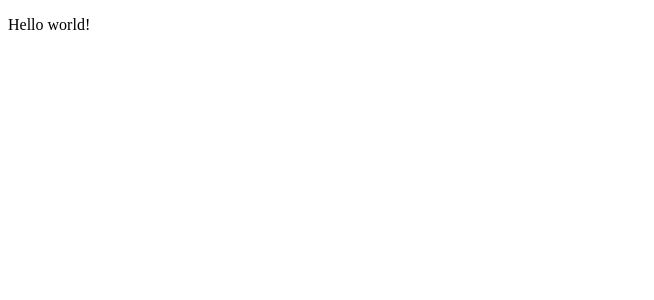
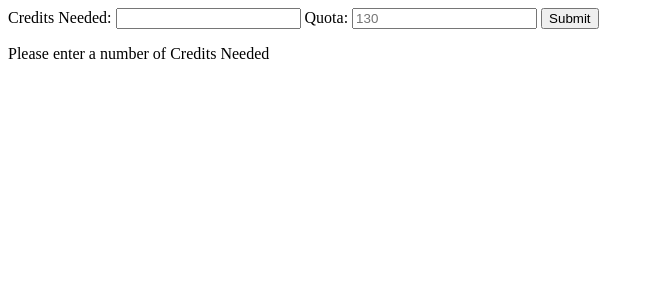
Before and after one commit to MaxOhNoo/LethalCalculator, a SvelteKit app: page / in a window 1280 px wide. Shown: the top 300 px of the page, without its empty margins (0-654 px from the left). Built offline with nearby package versions, Linux system fonts and the light colour scheme.

Commit message:
Functional calculations

```diff
--- a/src/routes/+page.svelte
+++ b/src/routes/+page.svelte
@@ -1,8 +1,26 @@
 <script>
-    import {test} from './test.js'
-    test()
+    import {overtime} from './overtime.js'
+    let credits = undefined;
+    let quota = undefined;
+    let scrap = undefined;
+    function handleSubmit(event) {
+        if (!credits) {
+            return;
+        }
+        scrap = overtime(credits, quota);
+    }
 </script>
 
-<p>
-    Hello world!
-</p>
+<form on:submit|preventDefault={handleSubmit}>
+    <label for="creditsNeeded">Credits Needed:</label>
+    <input type="number" id="credits" bind:value={credits}>
+    <label for="quota">Quota:</label>
+    <input type="number" id="quota" bind:value={quota} placeholder="130">
+    <button type="submit">Submit</button>
+    {#if !credits}
+        <p>Please enter a number of Credits Needed </p>
+    {/if}
+</form>
+{#if scrap !== undefined}
+    <h1>Sell {scrap} credits of scrap</h1>
+{/if}
--- /dev/null
+++ b/src/routes/overtime.js
@@ -0,0 +1,15 @@
+export function overtime(credits, quota) {
+  if (!quota) {
+    quota = 130;
+  }
+  if (credits < quota) {
+    return credits;
+  }
+
+  console.log(`credits = ${credits}`);
+  console.log(`quota = ${quota}`);
+
+  let scrap = Math.ceil((5 * credits + quota) / 6);
+  console.log(`scrap = ${scrap}`);
+  return scrap;
+}
--- a/src/routes/test.js
+++ /dev/null
@@ -1,3 +0,0 @@
-export function test() {
-  console.log("Hello world!");
-}
```
